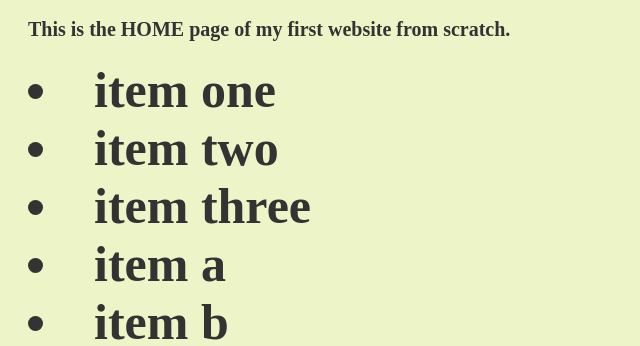
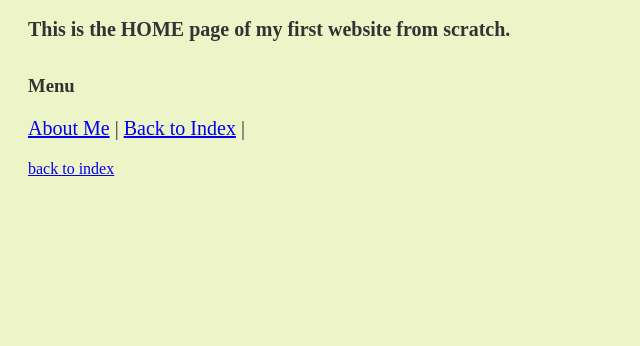
Before and after one commit to mjordan10/anotherGitTest, a plain HTML site: page pages/home.html in a window 1280 px wide. Shown: the part 127-473 px from the top of the page, without its empty margins (0-640 px from the left). Drawn offline with Linux system fonts and the light colour scheme; files that its build step writes are made by us from their sources.

Commit message:
getting the navigation linking down, test run

```diff
--- a/pages/home.html
+++ b/pages/home.html
@@ -14,14 +14,12 @@
 	<p>This is the HOME page of my first website from scratch.</p>
 </body>
 
-<div>
-	<li>item one</li>
-	<li>item two</li>
-	<li>item three</li>
-</div>
-<div>
-	<li>item a</li>
-	<li>item b</li>
-	<li><A HREF="../index.html">back to index</A></li>
-</div>
+<body>
+	<h3>Menu</h3>
+	<p>
+		<A HREF="about.html">About Me</A> | <A HREF="../index.html">Back to Index</A> |
+	</p>
+</body>
+<A HREF="../index.html">back to index</A>
+
 </html>
```
Also changed, not shown: index.html (+1 -1 lines).
